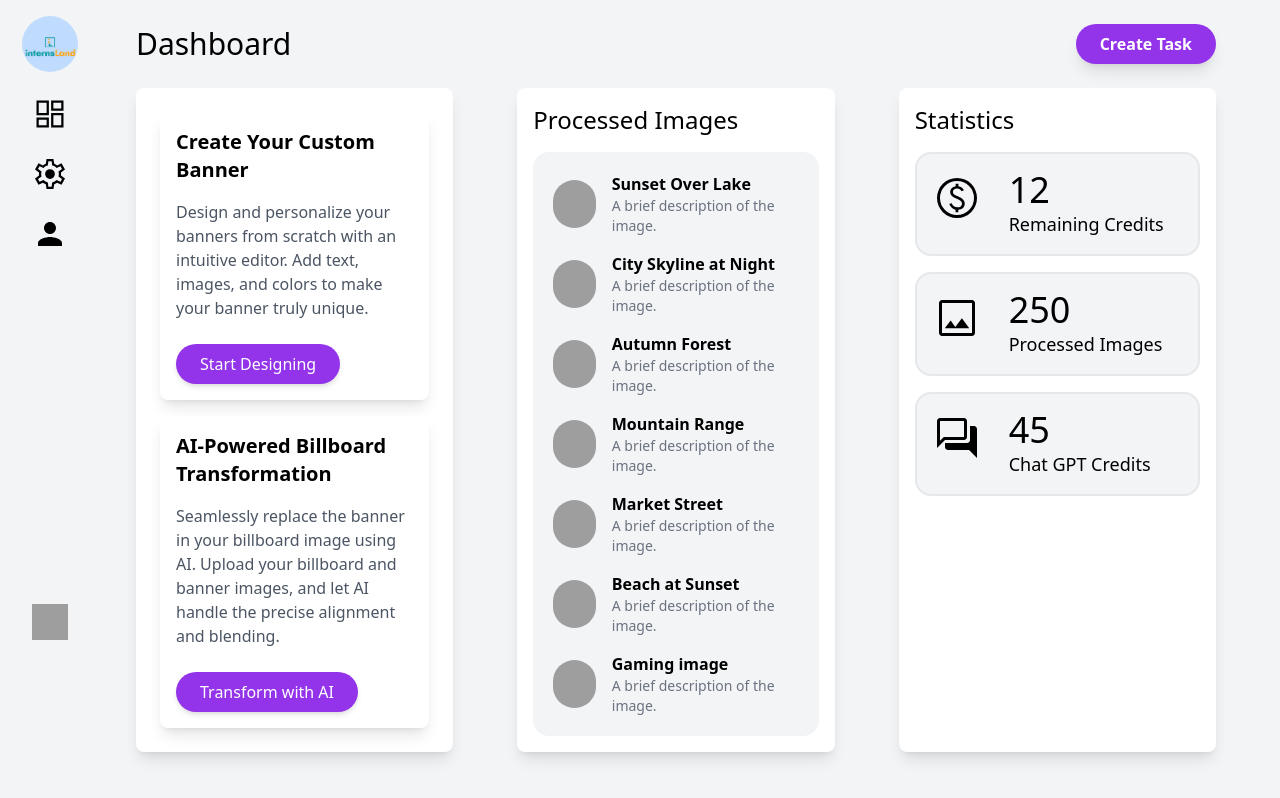
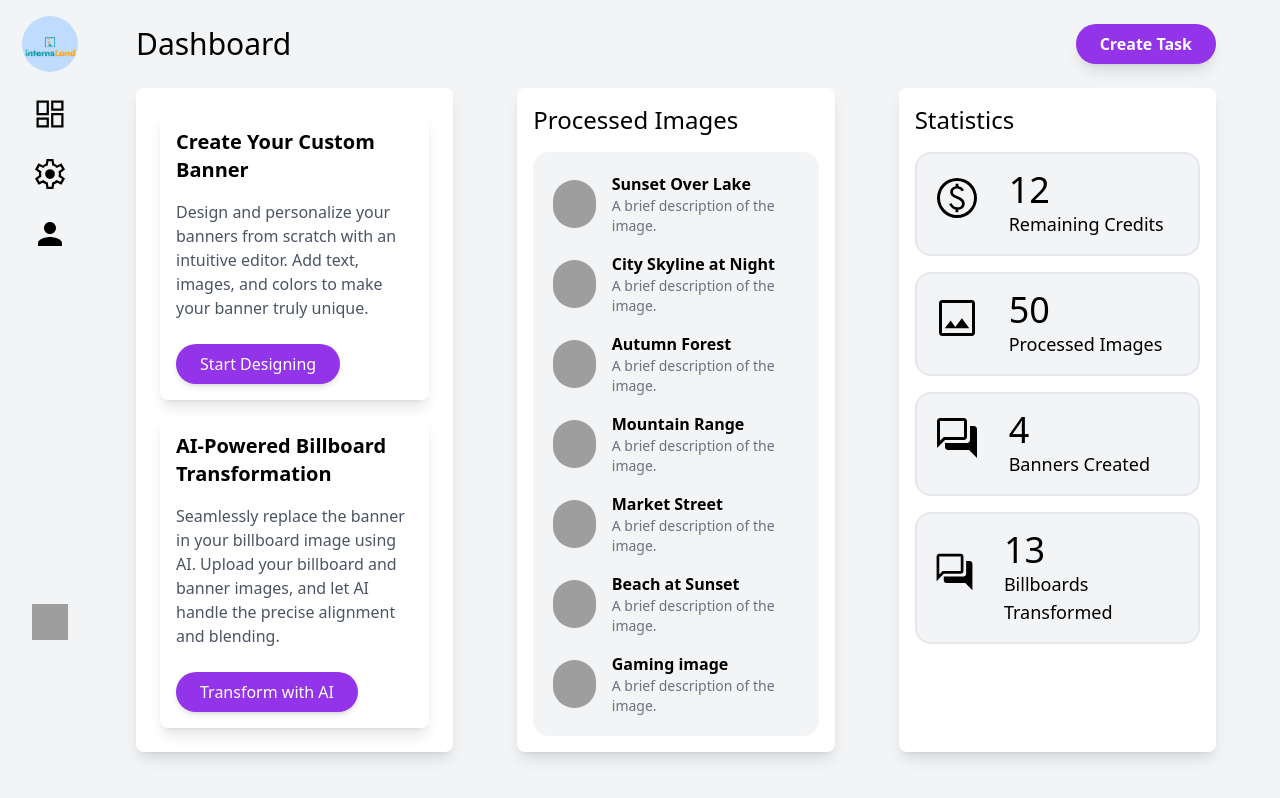
Before and after one commit to Y-ashbhatt/Billboard, a React (Vite) app in the folder client/: page /dashboard in a window 1280 px wide. Built offline with nearby package versions, Linux system fonts and the light colour scheme; grey boxes are pictures that could not be loaded.

Commit message:
Changes in dashoboard and uploadimage page

```diff
--- a/client/src/pages/Dashboard/Dashboard.jsx
+++ b/client/src/pages/Dashboard/Dashboard.jsx
@@ -121,7 +121,7 @@ const Dashboard = () => {
                   <img src={pictureSVG} alt="pucture" />
                 </span>
                 <span className="">
-                  <div className="text-4xl">250</div>
+                  <div className="text-4xl">50</div>
                   <div className="text-lg">Processed Images</div>
                 </span>
               </li>
@@ -130,8 +130,17 @@ const Dashboard = () => {
                   <img src={ChatGptCredits} alt="credits" />
                 </span>
                 <span className="">
-                  <div className="text-4xl">45</div>
-                  <div className="text-lg">Chat GPT Credits</div>
+                  <div className="text-4xl">4</div>
+                  <div className="text-lg">Banners Created</div>
+                </span>
+              </li>
+              <li className="flex items-center bg-gray-100 rounded-2xl p-4 border-2 border-gray-200">
+                <span className="font-semibold text-gray-700 mr-7 mb-3">
+                  <img src={ChatGptCredits} alt="credits" />
+                </span>
+                <span className="">
+                  <div className="text-4xl">13</div>
+                  <div className="text-lg">Billboards Transformed</div>
                 </span>
               </li>
             </ul>
--- a/client/src/pages/UploadImage/UploadImage.jsx
+++ b/client/src/pages/UploadImage/UploadImage.jsx
@@ -60,12 +60,12 @@ const UploadImage = () => {
     if (!billboard) {
       showNotification("Please upload a billboard image before proceeding.");
     } else {
-      fetchData();
-      // setLoading(true)
-      // setTimeout(() => {
-      //   setCurrentStep(2);
-      //   setLoading(false)
-      // }, 6500);
+      // fetchData();
+      setLoading(true)
+      setTimeout(() => {
+        setCurrentStep(2);
+        setLoading(false)
+      }, 6500);
     }
   };
 
```
